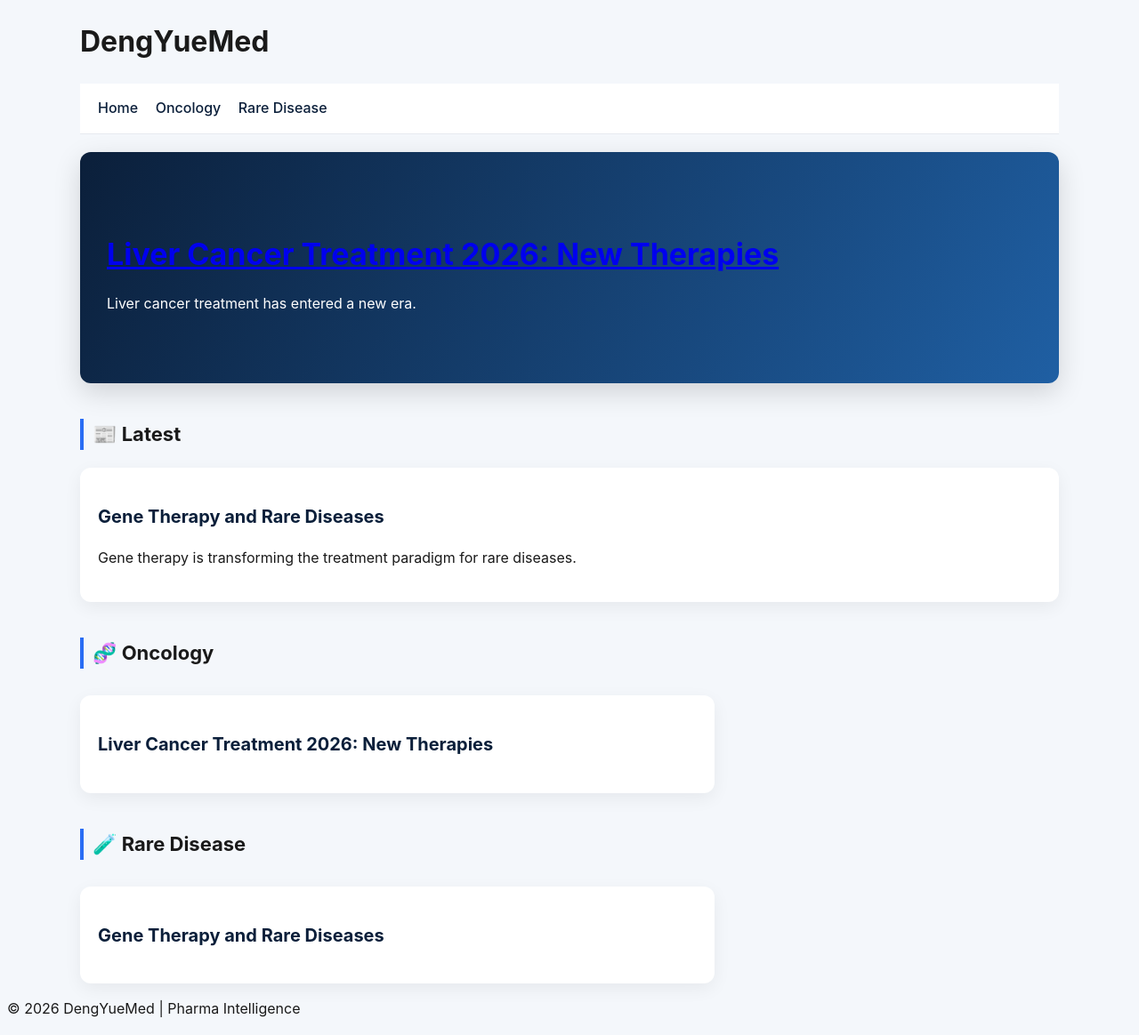
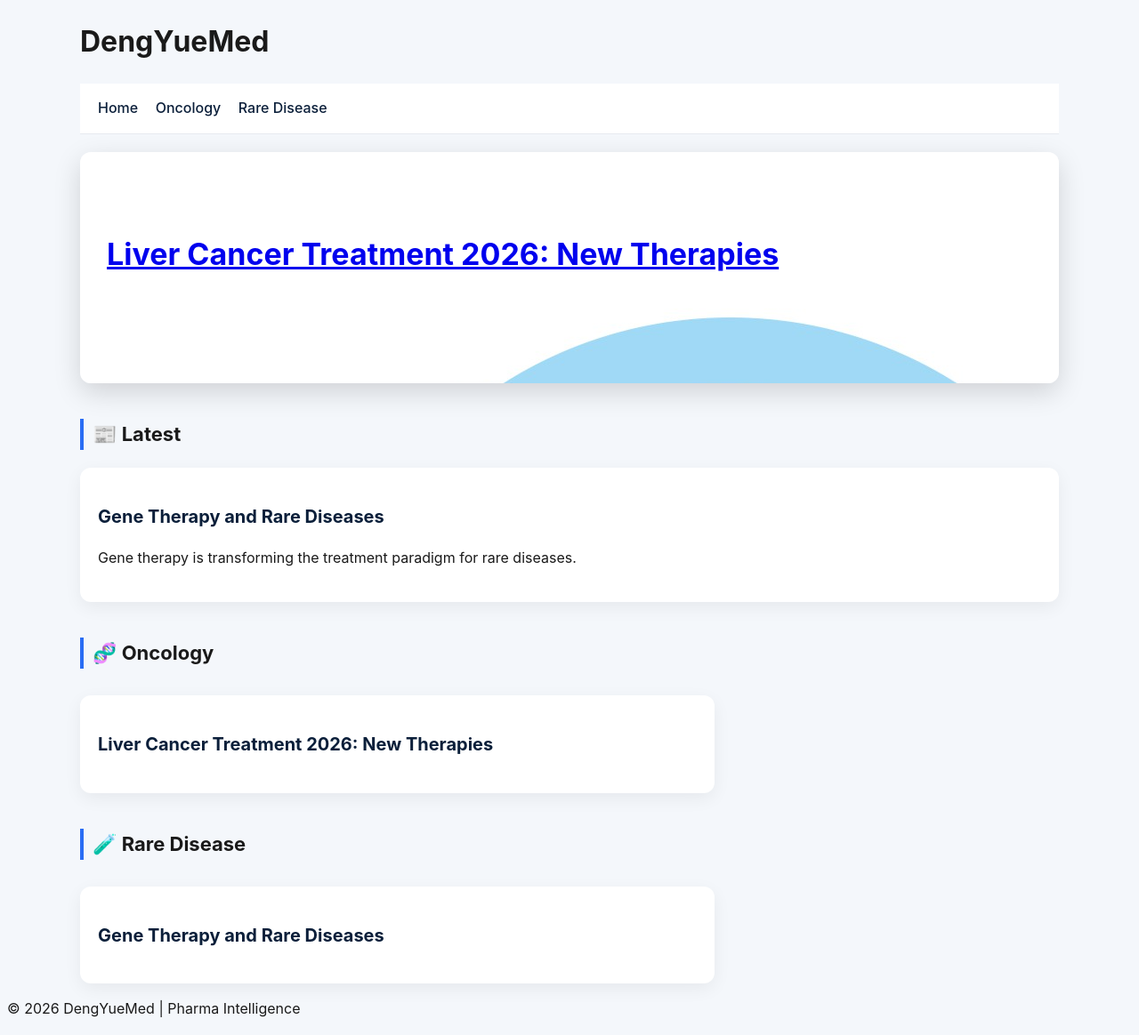
Before and after one commit to hkdengyue/hkdengyue.github.io, a Jekyll site: the page built from index.html, in a window 1280 px wide. Shown: the whole page at 89% size. Built offline with Jekyll 4.4.1, drawn with Linux system fonts in a browser that asks for light colours.

Commit message:
Update index.html

```diff
--- a/index.html
+++ b/index.html
@@ -7,9 +7,13 @@
 {% assign featured = site.posts | where: "featured", true | first %}
 
 {% if featured %}
-<section class="featured">
-    <h2><a href="{{ featured.url }}">{{ featured.title }}</a></h2>
-    <p>{{ featured.excerpt }}</p>
+<section class="featured" style="background-image: url('{{ featured.image }}');">
+
+    <div class="featured-overlay">
+        <h2><a href="{{ featured.url }}">{{ featured.title }}</a></h2>
+        <p>{{ featured.excerpt }}</p>
+    </div>
+
 </section>
 {% endif %}
 
```
